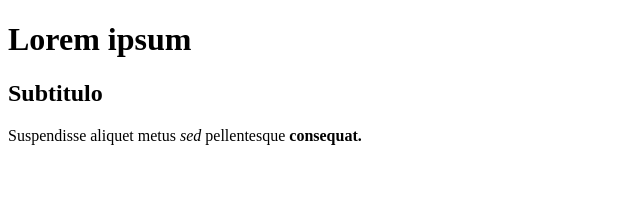
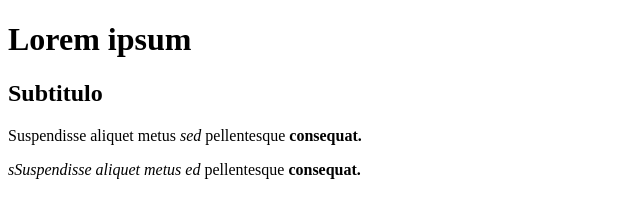
Before and after one commit to PcbcN/htmlTest, a plain HTML site: page index.html in a window 1280 px wide. Shown: the whole page, without its empty margins (0-640 px from the left). Drawn offline with Linux system fonts and the light colour scheme.

Commit message:
Segundos cambios

```diff
--- a/index.html
+++ b/index.html
@@ -10,5 +10,6 @@
     <h1>Lorem ipsum</h1>
     <h2>Subtitulo</h2>
     <p>Suspendisse aliquet metus <em>sed</em> pellentesque <strong>consequat.</strong> </p>
+    <p><em>sSuspendisse aliquet metus ed</em> pellentesque <strong>consequat.</strong> </p>
 </body>
 </html>
```
